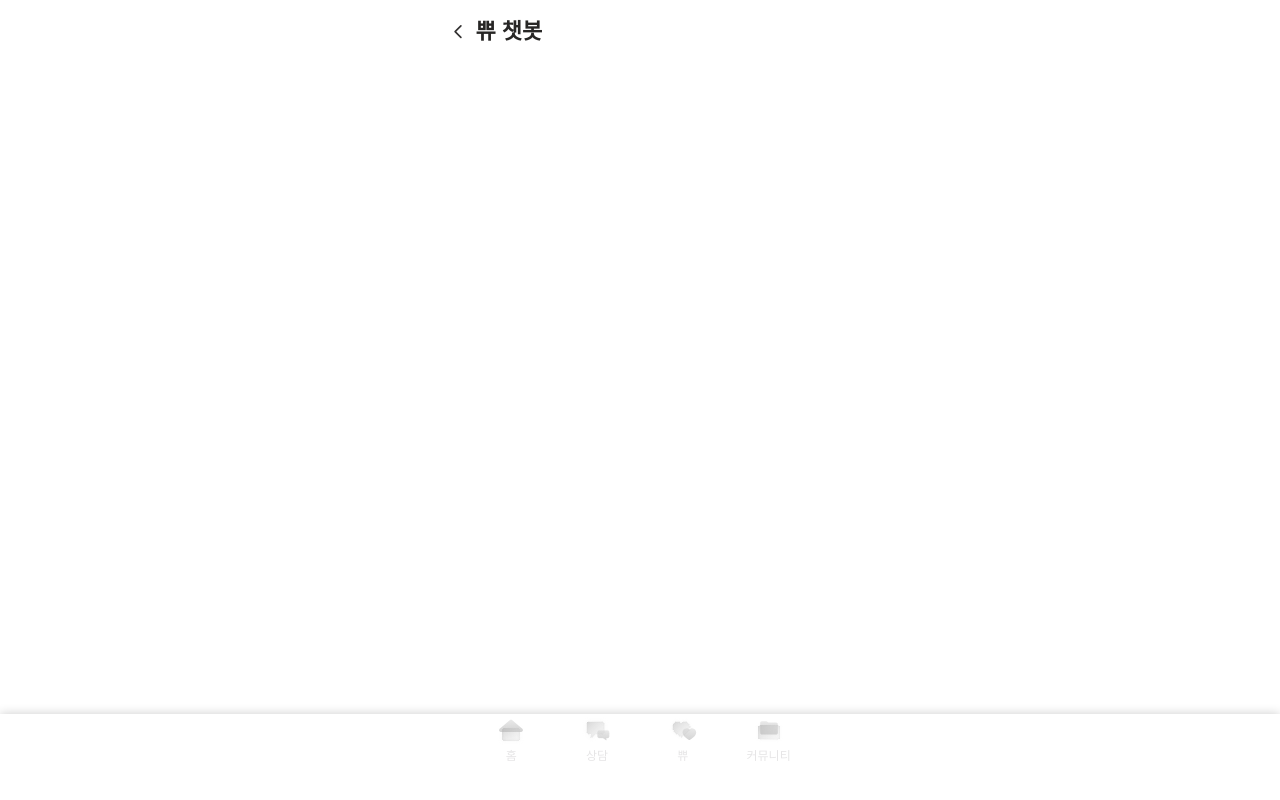
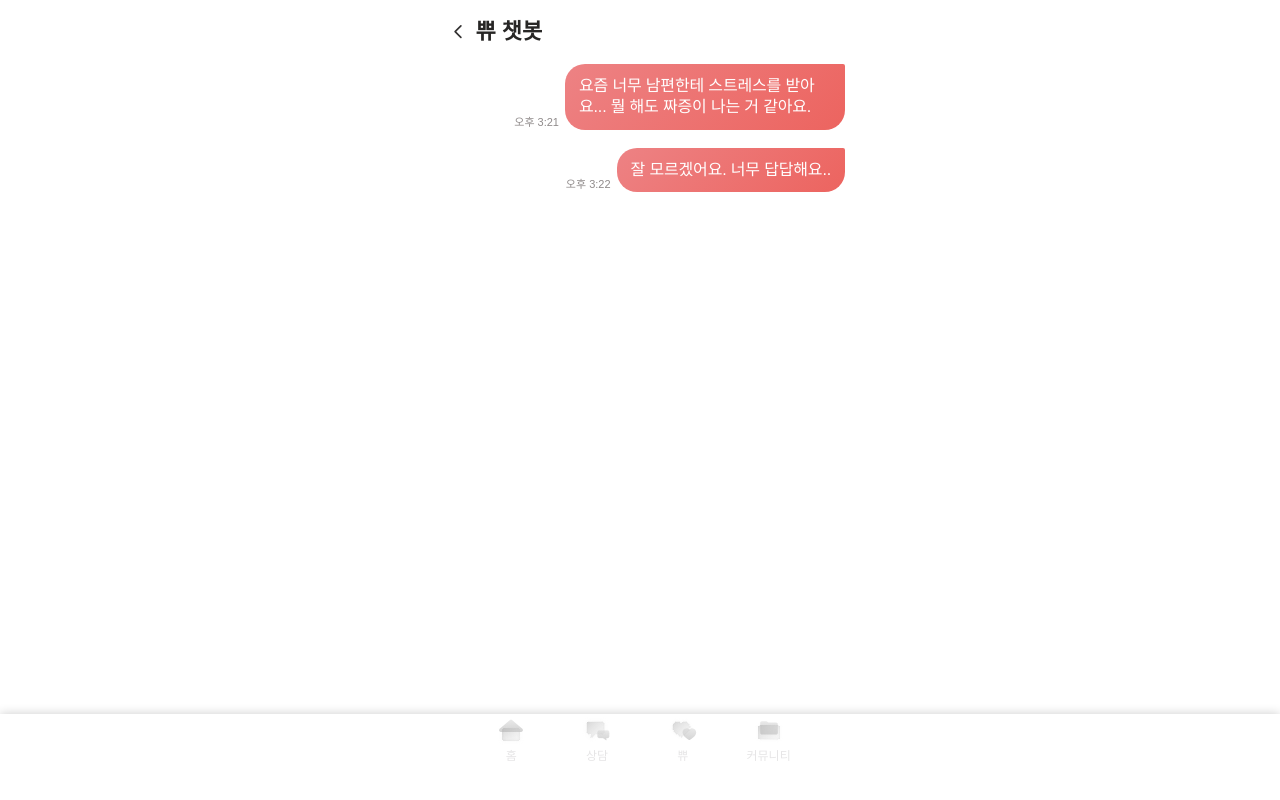
Before and after one commit to KDT-2024-FirstStep-Team/first-step-frontend, a React (Vite) app: page /counselor-chatbot in a window 1280 px wide. Built offline with nearby package versions, Linux system fonts and the light colour scheme; a web font is replaced by a local one.

Commit message:
feat: Chat 컴포넌트 구현

```diff
--- /dev/null
+++ b/src/components/Chat.tsx
@@ -0,0 +1,71 @@
+import React from 'react';
+
+interface ChatProps {
+  message?: string;
+  time: string;
+  image?: string | null;
+}
+
+const Chat: React.FC<ChatProps> = ({ message = '', time, image = null }) => {
+  return (
+    <div style={styles.messageWrapper}>
+      <div style={styles.messageTimeUser}>{time}</div>
+      <div style={{ ...styles.chat, ...styles.message }}>
+        {/* 이미지가 있을 경우 이미지 표시 */}
+        {image && (
+          <div>
+            <img src={image} alt="이미지" style={styles.messageImage} />
+          </div>
+        )}
+        {/* 텍스트 메시지 */}
+        {message && <div style={styles.messageText}>{message}</div>}
+      </div>
+    </div>
+  );
+};
+
+const styles = {
+  messageWrapper: {
+    display: 'flex',
+    justifyContent: 'flex-end',
+    alignItems: 'flex-end',
+    marginBottom: '18px',
+    marginRight: '20px',
+    position: 'relative',
+    lineHeight: '150%',
+  } as React.CSSProperties,
+
+  chat: {
+    borderRadius: '20px 2px 20px 20px',
+    background:
+      'linear-gradient(135deg, hsla(359, 75%, 72%, 1), hsla(2, 79%, 65%, 1))',
+    color: 'var(--gr100)',
+    padding: '12px 14px',
+    marginLeft: '6px',
+    maxWidth: '280px',
+  } as React.CSSProperties,
+
+  messageText: {
+    fontSize: '16px',
+    fontWeight: 300,
+    lineHeight: '130%',
+    letterSpacing: '-0.16px',
+  } as React.CSSProperties,
+
+  messageImage: {
+    maxWidth: '100%',
+    borderRadius: '8px',
+    marginTop: '5px',
+  } as React.CSSProperties,
+
+  messageTimeUser: {
+    color: 'var(--gr50)',
+    fontSize: '11px',
+    fontWeight: 400,
+    lineHeight: '100%',
+    alignSelf: 'flex-end',
+    marginBottom: '2px',
+  } as React.CSSProperties,
+};
+
+export default Chat;
--- a/src/pages/CounselorChatBot.tsx
+++ b/src/pages/CounselorChatBot.tsx
@@ -1,10 +1,35 @@
+import React from 'react';
 import BackHeader from '@/components/BackHeader';
+import Chat from '@/components/Chat';
 
 const CounselorChatBot: React.FC = () => {
+  const messages = [
+    {
+      time: '오후 3:21',
+      message:
+        '요즘 너무 남편한테 스트레스를 받아요... 뭘 해도 짜증이 나는 거 같아요.',
+      image: null,
+    },
+    {
+      time: '오후 3:22',
+      message: '잘 모르겠어요. 너무 답답해요..',
+      image: null,
+    },
+  ];
+
   return (
     <>
       <BackHeader title="쀼 챗봇" />
-      <main className="content"></main>
+      <main className="content">
+        {messages.map((msg, index) => (
+          <Chat
+            key={index}
+            time={msg.time}
+            message={msg.message}
+            image={msg.image}
+          />
+        ))}
+      </main>
     </>
   );
 };
```
